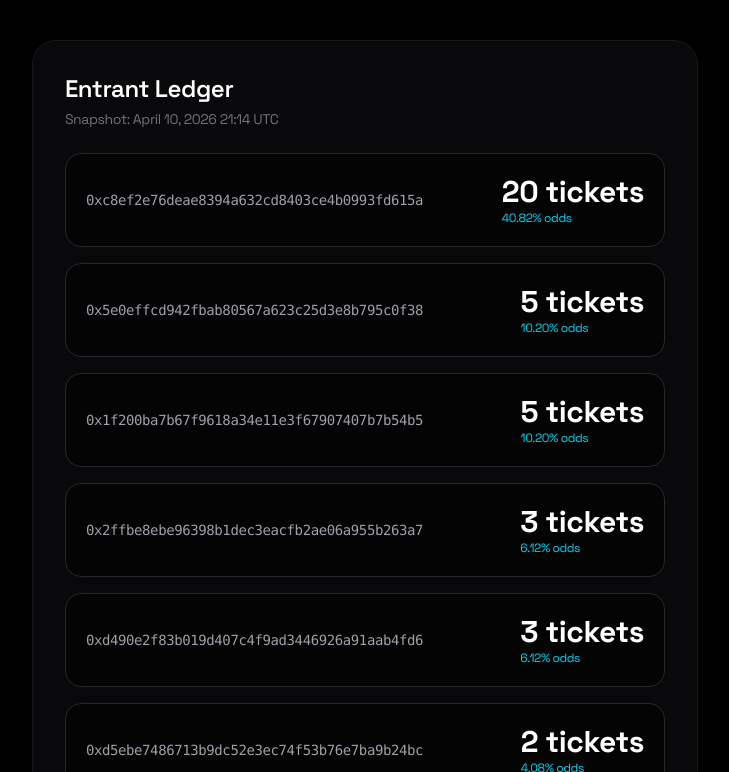
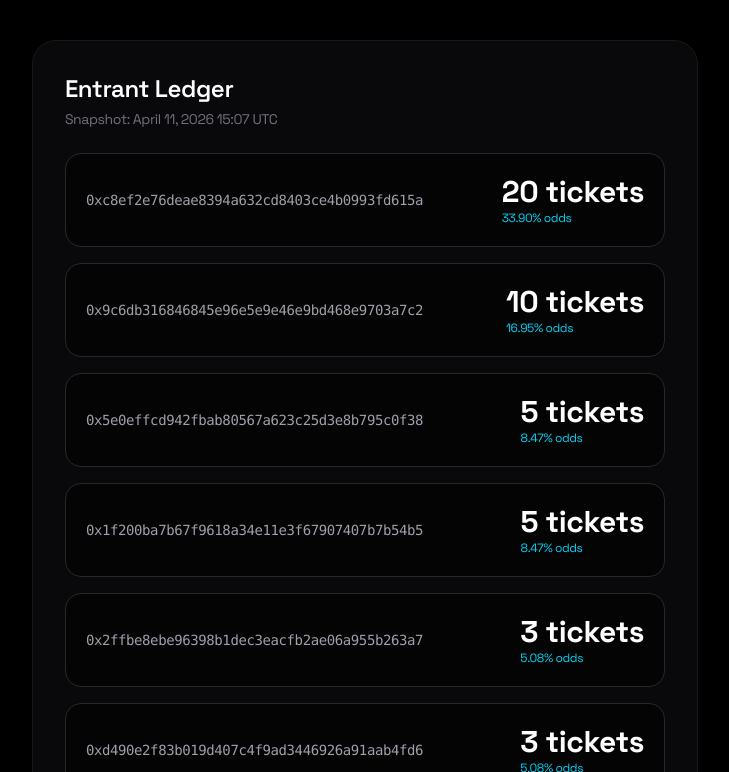
Before and after one commit to GridPhantoms/grid-keys-points, a Next.js app: page /raffle in a window 1280 px wide. Shown: the part 1128-1900 px from the top of the page, without its empty margins (275-1004 px from the left). Built offline with nearby package versions, Linux system fonts and the light colour scheme.

Commit message:
Update raffle snapshot - 59 tickets + snapshot time to April 11, 2026 15:07 UTC

```diff
--- a/app/raffle/page.tsx
+++ b/app/raffle/page.tsx
@@ -8,7 +8,7 @@ export default function RaffleTracker() {
   const [totalTickets, setTotalTickets] = useState(0);
   const [entrants, setEntrants] = useState<any[]>([]);
   const [loading, setLoading] = useState(true);
-  const [lastSnapshot] = useState("April 10, 2026 21:14 UTC");
+  const [lastSnapshot] = useState("April 11, 2026 15:07 UTC");
   const [menuOpen, setMenuOpen] = useState(false);
 
   // Exact timestamp of the 30th mint (Token #406) — 2026-04-10 02:10:23 UTC
```
Also changed, not shown: public/raffle-snapshot.csv.
